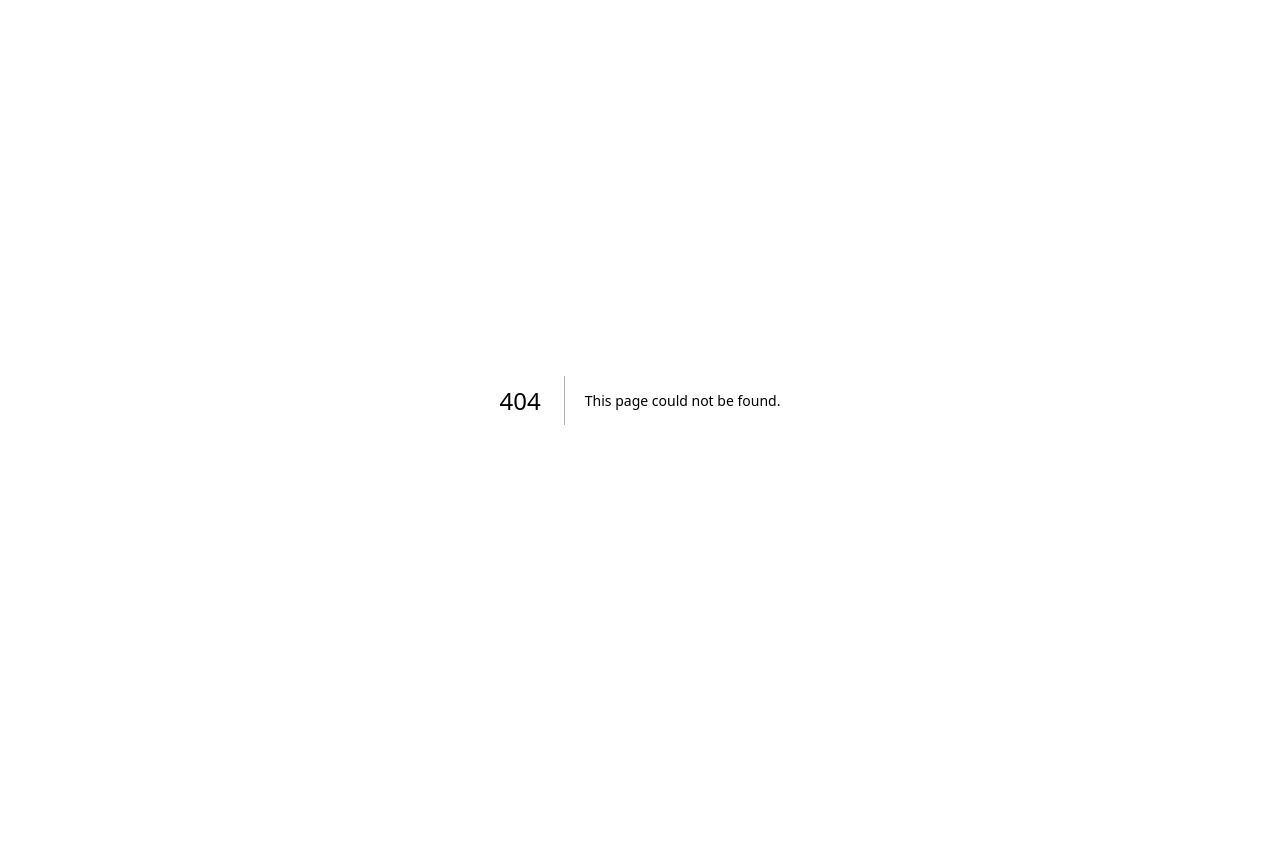
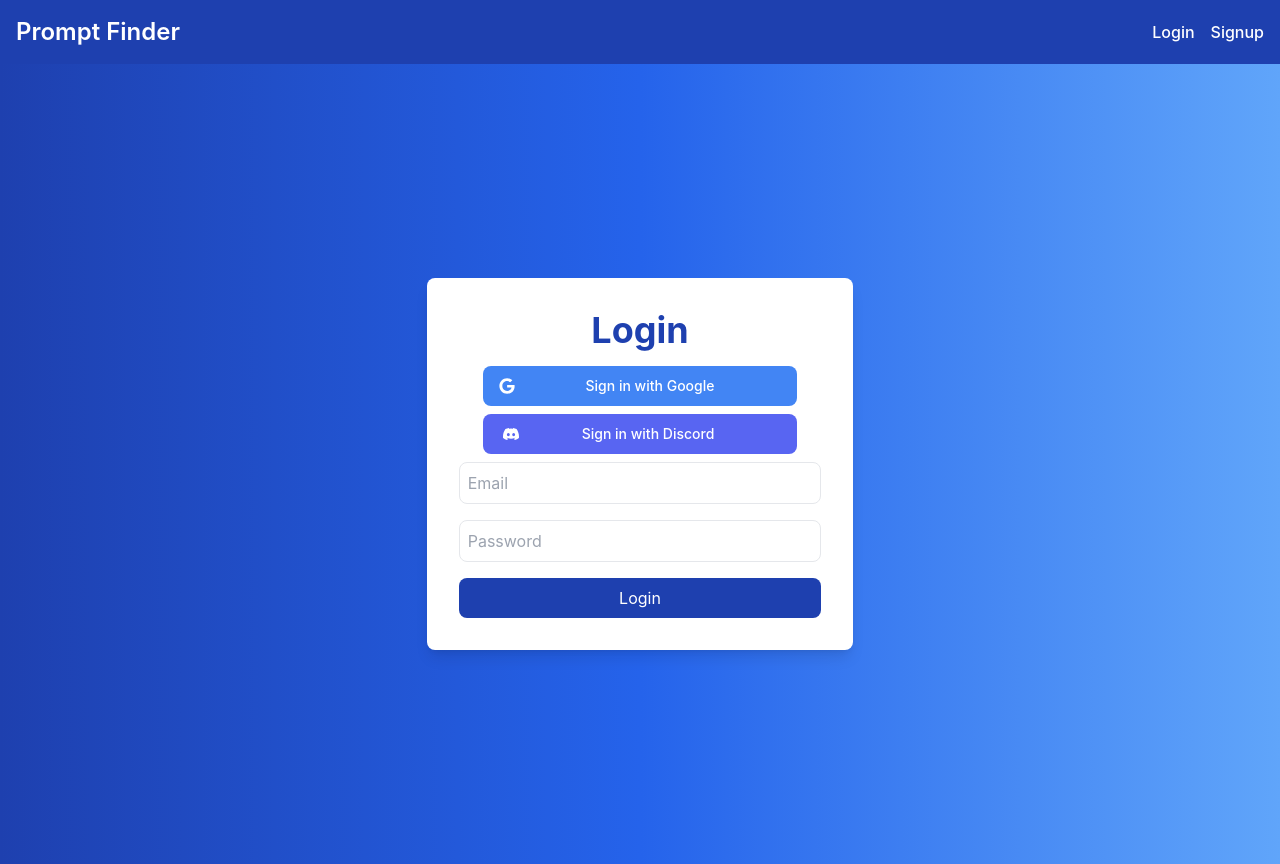
Before and after one commit to codergautam/prompt-finder, a Next.js app: page /login in a window 1280 px wide. Before the commit this address had no page. Before the commit the page ends 800 px from the top, so only its background shows below. Built offline with nearby package versions, Linux system fonts and the light colour scheme.

Commit message:
Full login & signup flow

```diff
--- /dev/null
+++ b/components/Navbar.js
@@ -0,0 +1,75 @@
+import React, { useState } from 'react';
+import Link from 'next/link';
+
+const Navbar = ({ user, supabase }) => {
+  const [isDropdownOpen, setDropdownOpen] = useState(false);
+
+  const handleDropdownToggle = () => {
+    setDropdownOpen(!isDropdownOpen);
+  };
+
+  const handleLogout = async () => {
+    await supabase.auth.signOut();
+    window.location.reload();
+  };
+
+  return (
+    <nav className="bg-blue-800 w-full">
+      <div className="max-w-screen-xl mx-auto px-4">
+        <div className="flex items-center justify-between h-16">
+          <div className="flex items-center">
+            <Link href="/" className="text-white text-2xl font-semibold">
+              Prompt Finder
+            </Link>
+          </div>
+
+          <div className="flex items-center">
+            {user ? (
+              <div className="relative inline-block text-left">
+                <button
+                  onClick={handleDropdownToggle}
+                  type="button"
+                  className="text-white font-medium"
+                >
+                  {user.email.split('@')[0]}
+                </button>
+                {isDropdownOpen && (
+                  <div className="origin-top-right absolute right-0 mt-2 w-48 rounded-md shadow-lg bg-white ring-1 ring-black ring-opacity-5">
+                    <div
+                      className="py-1"
+                      role="menu"
+                      aria-orientation="vertical"
+                      aria-labelledby="options-menu"
+                    >
+                      <Link href="/profile" role="menuitem" className="block px-4 py-2 text-sm text-gray-700 hover:bg-gray-100">
+                          Profile
+                      </Link>
+                      <button
+                        onClick={handleLogout}
+                        className="block px-4 py-2 text-sm text-gray-700 hover:bg-gray-100 w-full text-left"
+                        role="menuitem"
+                      >
+                        Logout
+                      </button>
+                    </div>
+                  </div>
+                )}
+              </div>
+            ) : (
+              <div className="flex items-center space-x-4">
+                <Link href="/login" className="text-white font-medium">
+                  Login
+                </Link>
+                <Link href="/signup" className="text-white font-medium">
+                  Signup
+                </Link>
+              </div>
+            )}
+          </div>
+        </div>
+      </div>
+    </nav>
+  );
+};
+
+export default Navbar;
--- a/pages/index.js
+++ b/pages/index.js
@@ -1,16 +1,42 @@
 import Head from 'next/head';
-import React, { useState } from 'react';
+import React, { useState, useEffect } from 'react';
+import { createClient } from '@supabase/supabase-js';
+import config from '../config';
+import Navbar from '../components/Navbar';
 
 export default function Home() {
+  const [supabase, setSupabase] = useState(null);
+  const [user, setUser] = useState(null);
+
+  async function getUser() {
+    const { data: { session } } = await supabase.auth.getSession();
+    setUser(session?.user);
+  }
+
+  useEffect(() => {
+    setSupabase(createClient(config.SUPABASE_URL, config.SUPABASE_KEY));
+  }, []);
+
+  useEffect(() => {
+    if (supabase) {
+      getUser();
+    }
+  }, [supabase]);
+
   return (
-    <div className="min-h-screen flex flex-col items-center justify-center bg-gradient-to-r from-blue-800 via-blue-600 to-blue-400">
+    <div className="min-h-screen bg-gradient-to-r from-blue-800 via-blue-600 to-blue-400">
       <Head>
         <title>Prompt Finder</title>
         <link rel="icon" href="/favicon.ico" />
       </Head>
-      <div className="w-3/4 lg:w-1/2 xl:w-1/3 p-8 rounded-lg shadow-lg bg-white text-center transition-all duration-300 ease-in-out transform hover:scale-105">
-        <h1 className="text-4xl font-bold text-blue-800 mb-4">Prompt Finder</h1>
-        <p className="text-gray-600 font-bold">Boost your productivity with powerful AI Prompts.</p>
+
+      <Navbar user={user} supabase={supabase}/>
+
+      <div className="flex flex-col items-center justify-center h-full">
+        <div className="w-3/4 lg:w-1/2 xl:w-1/3 p-8 rounded-lg shadow-lg bg-white text-center transition-all duration-300 ease-in-out transform hover:scale-105">
+          <h1 className="text-4xl font-bold text-blue-800 mb-4">Prompt Finder</h1>
+          <p className="text-gray-600 font-bold">Boost your productivity with powerful AI Prompts.</p>
+        </div>
       </div>
     </div>
   );
--- /dev/null
+++ b/pages/login.js
@@ -0,0 +1,136 @@
+import Head from 'next/head';
+import React, { useState, useEffect } from 'react';
+import { useRouter } from 'next/router';
+import { createClient } from '@supabase/supabase-js';
+import config from '../config';
+import Navbar from '../components/Navbar';
+
+export default function Login() {
+  const [email, setEmail] = useState('');
+  const [password, setPassword] = useState('');
+  const [loading, setLoading] = useState(false);
+  const [error, setError] = useState(null);
+  const [supabase, setSupabase] = useState(null);
+  const router = useRouter();
+
+  useEffect(() => {
+    setSupabase(createClient(config.SUPABASE_URL, config.SUPABASE_KEY));
+  }, []);
+
+  const handleLogin = async (e) => {
+    e.preventDefault();
+    setLoading(true);
+    setError(null);
+
+    const { error } = await supabase.auth.signInWithPassword({
+      email,
+      password,
+    });
+
+    if (error) {
+      setError(error.message);
+    } else {
+      router.push('/'); // Redirect to the home page
+    }
+
+    setLoading(false);
+  };
+
+  const handleOauthLogin = async (type) => {
+    const { error } = await supabase.auth.signInWithOAuth({
+      provider: type,
+    });
+
+    if (error) setError(error.message);
+  };
+
+  return (
+    <div className="min-h-screen bg-gradient-to-r from-blue-800 via-blue-600 to-blue-400">
+      <Head>
+        <title>Prompt Finder - Login</title>
+        <link rel="icon" href="/favicon.ico" />
+      </Head>
+      <Navbar />
+
+      <div className="flex justify-center items-center h-screen">
+        <div className="w-3/4 lg:w-1/2 xl:w-1/3 p-8 rounded-lg shadow-lg bg-white text-center transition-all duration-300 ease-in-out transform hover:scale-105">
+          <h1 className="text-4xl font-bold text-blue-800 mb-4">Login</h1>
+          <div className="px-6">
+            <button
+              onClick={() => handleOauthLogin('google')}
+              type="button"
+              className="text-white w-full bg-[#4285F4] hover:bg-[#4285F4]/90 focus:ring-4 focus:outline-none focus:ring-[#4285F4]/50 font-medium rounded-lg text-sm px-5 py-2.5 text-center inline-flex items-center justify-between dark:focus:ring-[#4285F4]/55 mr-2 mb-2"
+            >
+              <svg
+                className="mr-2 -ml-1 w-4 h-4"
+                aria-hidden="true"
+                focusable="false"
+                data-prefix="fab"
+                data-icon="google"
+                role="img"
+                xmlns="http://www.w3.org/2000/svg"
+                viewBox="0 0 488 512"
+              >
+                <path fill="currentColor" d="M488 261.8C488 403.3 391.1 504 248 504 110.8 504 0 393.2 0 256S110.8 8 248 8c66.8 0 123 24.5 166.3 64.9l-67.5 64.9C258.5 52.6 94.3 116.6 94.3 256c0 86.5 69.1 156.6 153.7 156.6 98.2 0 135-70.4 140.8-106.9H248v-85.3h236.1c2.3 12.7 3.9 24.9 3.9 41.4z"></path>
+              </svg>
+              Sign in with Google
+              <div></div>
+            </button>
+          </div>
+
+          <div className="px-6">
+            <button
+              onClick={() => handleOauthLogin('discord')}
+              type="button"
+              className="text-white w-full bg-[#5865F2] hover:bg-[#5865F2]/90 focus:ring-4 focus:outline-none focus:ring-[#5865F2]/50 font-medium rounded-lg text-sm px-5 py-2.5 text-center inline-flex items-center justify-between dark:focus:ring-[#5865F2]/55 mr-2 mb-2"
+            >
+              <svg
+                xmlns="http://www.w3.org/2000/svg"
+                width="16"
+                height="16"
+                fill="currentColor"
+                className="bi bi-discord"
+                viewBox="0 0 16 16"
+              >
+                <path d="M13.545 2.907a13.227 13.227 0 0 0-3.257-1.011.05.05 0 0 0-.052.025c-.141.25-.297.577-.406.833a12.19 12.19 0 0 0-3.658 0 8.258 8.258 0 0 0-.412-.833.051.051 0 0 0-.052-.025c-1.125.194-2.22.534-3.257 1.011a.041.041 0 0 0-.021.018C.356 6.024-.213 9.047.066 12.032c.001.014.01.028.021.037a13.276 13.276 0 0 0 3.995 2.02.05.05 0 0 0 .056-.019c.308-.42.582-.863.818-1.329a.05.05 0 0 0-.01-.059.051.051 0 0 0-.018-.011 8.875 8.875 0 0 1-1.248-.595.05.05 0 0 1-.02-.066.051.051 0 0 1 .015-.019c.084-.063.168-.129.248-.195a.05.05 0 0 1 .051-.007c2.619 1.196 5.454 1.196 8.041 0a.052.052 0 0 1 .053.007c.08.066.164.132.248.195a.051.051 0 0 1-.004.085 8.254 8.254 0 0 1-1.249.594.05.05 0 0 0-.03.03.052.052 0 0 0 .003.041c.24.465.515.909.817 1.329a.05.05 0 0 0 .056.019 13.235 13.235 0 0 0 4.001-2.02.049.049 0 0 0 .021-.037c.334-3.451-.559-6.449-2.366-9.106a.034.034 0 0 0-.02-.019Zm-8.198 7.307c-.789 0-1.438-.724-1.438-1.612 0-.889.637-1.613 1.438-1.613.807 0 1.45.73 1.438 1.613 0 .888-.637 1.612-1.438 1.612Zm5.316 0c-.788 0-1.438-.724-1.438-1.612 0-.889.637-1.613 1.438-1.613.807 0 1.451.73 1.438 1.613 0 .888-.631 1.612-1.438 1.612Z"/>
+              </svg>
+              Sign in with Discord
+              <div></div>
+            </button>
+          </div>
+
+          <form onSubmit={handleLogin}>
+            <div className="mb-4">
+              <input
+                type="email"
+                placeholder="Email"
+                value={email}
+                onChange={(e) => setEmail(e.target.value)}
+                className="w-full p-2 border rounded-lg"
+                required
+              />
+            </div>
+            <div className="mb-4">
+              <input
+                type="password"
+                placeholder="Password"
+                value={password}
+                onChange={(e) => setPassword(e.target.value)}
+                className="w-full p-2 border rounded-lg"
+                required
+              />
+            </div>
+            {error && <p className="text-red-600 mb-4">{error}</p>}
+            <button
+              type="submit"
+              disabled={loading}
+              className="w-full p-2 bg-blue-800 text-white rounded-lg"
+            >
+              {loading ? 'Logging in...' : 'Login'}
+            </button>
+          </form>
+        </div>
+      </div>
+    </div>
+  );
+}
--- a/pages/signup.js
+++ b/pages/signup.js
@@ -3,6 +3,7 @@ import React, { useState, useEffect } from 'react';
 import { useRouter } from 'next/router';
 import { createClient } from '@supabase/supabase-js'
 import config from '../config';
+import Navbar from '../components/Navbar';
 
 export default function Signup() {
   const [email, setEmail] = useState('');
@@ -10,6 +11,8 @@ export default function Signup() {
   const [loading, setLoading] = useState(false);
   const [error, setError] = useState(null);
   const [supabase, setSupabase] = useState(null);
+  const [signupSuccess, setSignupSuccess] = useState(false);
+
   const router = useRouter();
 
   useEffect(() => {
@@ -20,6 +23,7 @@ export default function Signup() {
     e.preventDefault();
     setLoading(true);
     setError(null);
+    setSignupSuccess(false); // <-- Reset on a new attempt
 
     const { data, error } = await supabase.auth.signUp({
       email,
@@ -29,7 +33,9 @@ export default function Signup() {
     if (error) {
       setError(error.message);
     } else if (data) {
-      router.push('/'); // Redirect to the home page
+      // Comment out the router push to stay on the signup page
+      // router.push('/');
+      setSignupSuccess(true); // <-- Set to true if signup is successful
     }
 
     setLoading(false);
@@ -43,11 +49,14 @@ export default function Signup() {
   };
 
   return (
-    <div className="min-h-screen flex flex-col items-center justify-center bg-gradient-to-r from-blue-800 via-blue-600 to-blue-400">
-      <Head>
-        <title>Prompt Finder - Signup</title>
-        <link rel="icon" href="/favicon.ico" />
-      </Head>
+<div className="min-h-screen bg-gradient-to-r from-blue-800 via-blue-600 to-blue-400">
+    <Head>
+      <title>Prompt Finder - Signup</title>
+      <link rel="icon" href="/favicon.ico" />
+    </Head>
+    <Navbar />
+
+    <div className="flex justify-center items-center h-screen"> {/* <-- Added Flex Container */}
       <div className="w-3/4 lg:w-1/2 xl:w-1/3 p-8 rounded-lg shadow-lg bg-white text-center transition-all duration-300 ease-in-out transform hover:scale-105">
         <h1 className="text-4xl font-bold text-blue-800 mb-4">Signup</h1>
         <p className="text-gray-600 font-bold mb-4">Welcome to Prompt Finder!</p>
@@ -88,6 +97,9 @@ export default function Signup() {
               required
             />
           </div>
+          {signupSuccess ? (  // <-- Conditional rendering of the message
+        <p className="text-green-600 mb-4">Please check your email for a verification link.</p>
+      ) : null }
           {error && <p className="text-red-600 mb-4">{error}</p>}
           <button
             type="submit"
@@ -99,5 +111,6 @@ export default function Signup() {
         </form>
       </div>
     </div>
+    </div>
   );
 }
```
